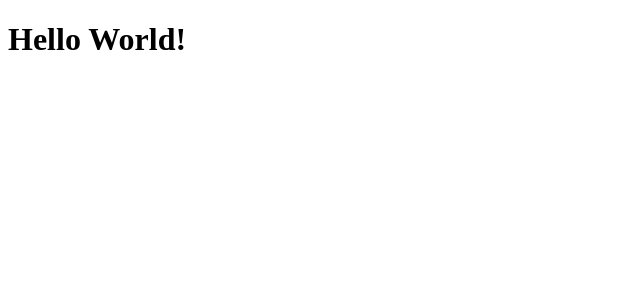
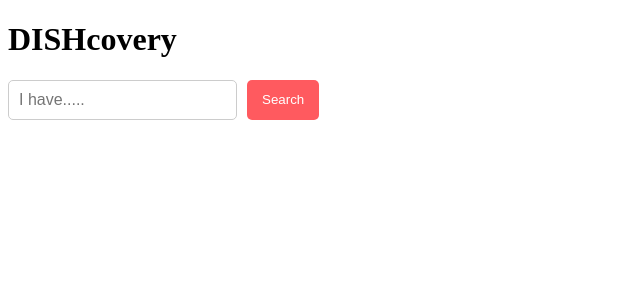
Before and after one commit to Krnsand/dishcovery, a React (Vite) app: page / in a window 1280 px wide. Shown: the top 300 px of the page, without its empty margins (0-640 px from the left). Built offline with nearby package versions, Linux system fonts and the light colour scheme.

Commit message:
Set up router in App, almost working

```diff
--- a/src/App.tsx
+++ b/src/App.tsx
@@ -1,3 +1,17 @@
-export default function App() {
-  return <h1>Hello World!</h1>;
-}
+import { Route, Routes } from "react-router-dom";
+
+import Home from "./pages/Home";
+
+const App = () => {
+  return (
+    <div>
+      <Routes>
+        <Route path="/" element={<Home />} />
+        <Route path="/" element={<Home />} />
+        <Route path="/" element={<Home />} />
+      </Routes>
+    </div>
+  );
+};
+
+export default App;
```
